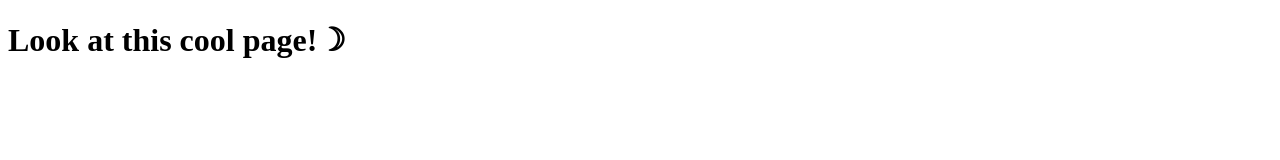
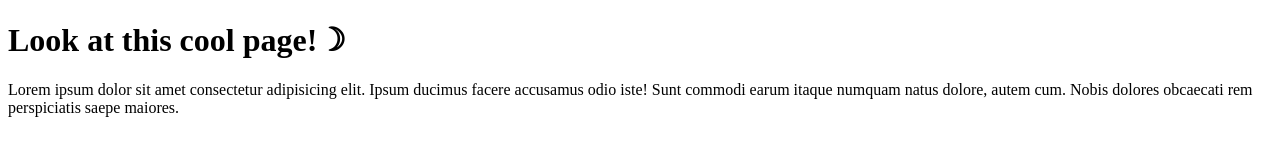
Before and after one commit to aileenunez/practiceNetlify, a plain HTML site: page index.html in a window 1280 px wide. Drawn offline with Linux system fonts and the light colour scheme.

Commit message:
added paragaph

```diff
--- a/index.html
+++ b/index.html
@@ -8,5 +8,6 @@
 </head>
 <body>
     <h1>Look at this cool page!☽</h1>
+    <p>Lorem ipsum dolor sit amet consectetur adipisicing elit. Ipsum ducimus facere accusamus odio iste! Sunt commodi earum itaque numquam natus dolore, autem cum. Nobis dolores obcaecati rem perspiciatis saepe maiores.</p>
 </body>
 </html>
```
